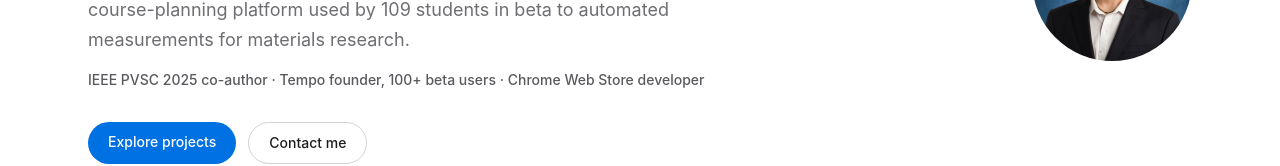
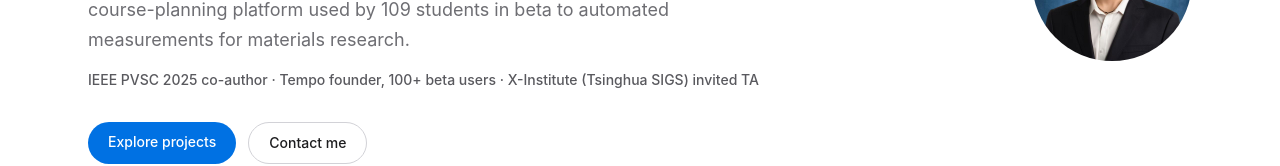
Before and after one commit to stevenli2007-del/stevenli-website, a React (Vite) app: page / in a window 1280 px wide. Shown: the part 446-612 px from the top of the page. Built offline with nearby package versions, Linux system fonts and the light colour scheme.

Commit message:
content(hero): swap Chrome Web Store developer for X-Institute invited TA (Phase 6 tweak 3)

```diff
--- a/src/data/site.ts
+++ b/src/data/site.ts
@@ -38,12 +38,14 @@ export const siteInfo: SiteInfo = {
     en: 'I build software and lab tools that make complex work easier to do—from a course-planning platform used by 109 students in beta to automated measurements for materials research.',
     zh: '我做软件，也做实验工具，让复杂的工作更容易完成——从 109 名学生正在公开测试的课程规划平台，到面向材料研究的自动化测量。',
   },
-  // Phase 6 微调（2026-10-09）：三项重排 —— 硬件论文打头、Tempo 提至第二位、
-  // 去掉「受邀助教」（不贴 NVIDIA 工程岗）。⚠️ 数字口径与 Tempo 卡片 / intro 不一致：
-  // intro 写 109、此处写 100+，Steven 已看过并保留，勿擅自统一。
+  // Phase 6 微调（2026-10-09）：三项重排 —— 硬件论文打头、Tempo 提至第二位。
+  // 第三项由 `Chrome Web Store developer` 换成 X-Institute 助教（Steven 2026-10-09 指定）。
+  // ⚠️ 机构名写法：零一学院**不是清华的下属院系**，是深圳市举办、依托清华大学深圳国际研究生院
+  //   （Tsinghua SIGS）的机构 —— 故用 `(Tsinghua SIGS)` 括注，不写成 "Tsinghua University Shenzhen"。
+  // ⚠️ 数字口径与 Tempo 卡片 / intro 不一致：intro 写 109、此处写 100+，Steven 已看过并保留，勿擅自统一。
   proof: {
-    en: 'IEEE PVSC 2025 co-author · Tempo founder, 100+ beta users · Chrome Web Store developer',
-    zh: 'IEEE PVSC 2025 论文合著者 · Tempo 创始人，100+ 测试用户 · Chrome 应用商店开发者',
+    en: 'IEEE PVSC 2025 co-author · Tempo founder, 100+ beta users · X-Institute (Tsinghua SIGS) invited TA',
+    zh: 'IEEE PVSC 2025 论文合著者 · Tempo 创始人，100+ 测试用户 · X-Institute（清华 SIGS）受邀助教',
   },
   cta: {
     projects: { en: 'Explore projects', zh: '查看项目' },
```
